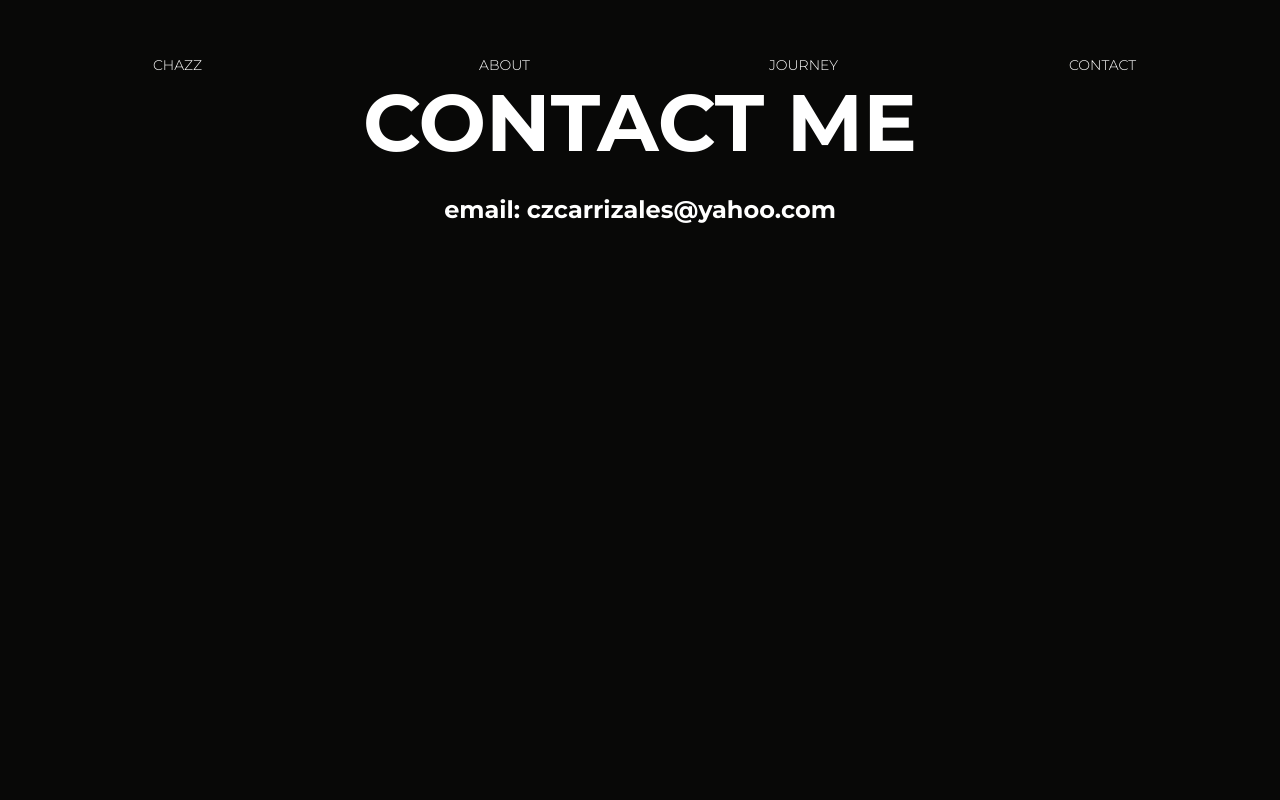
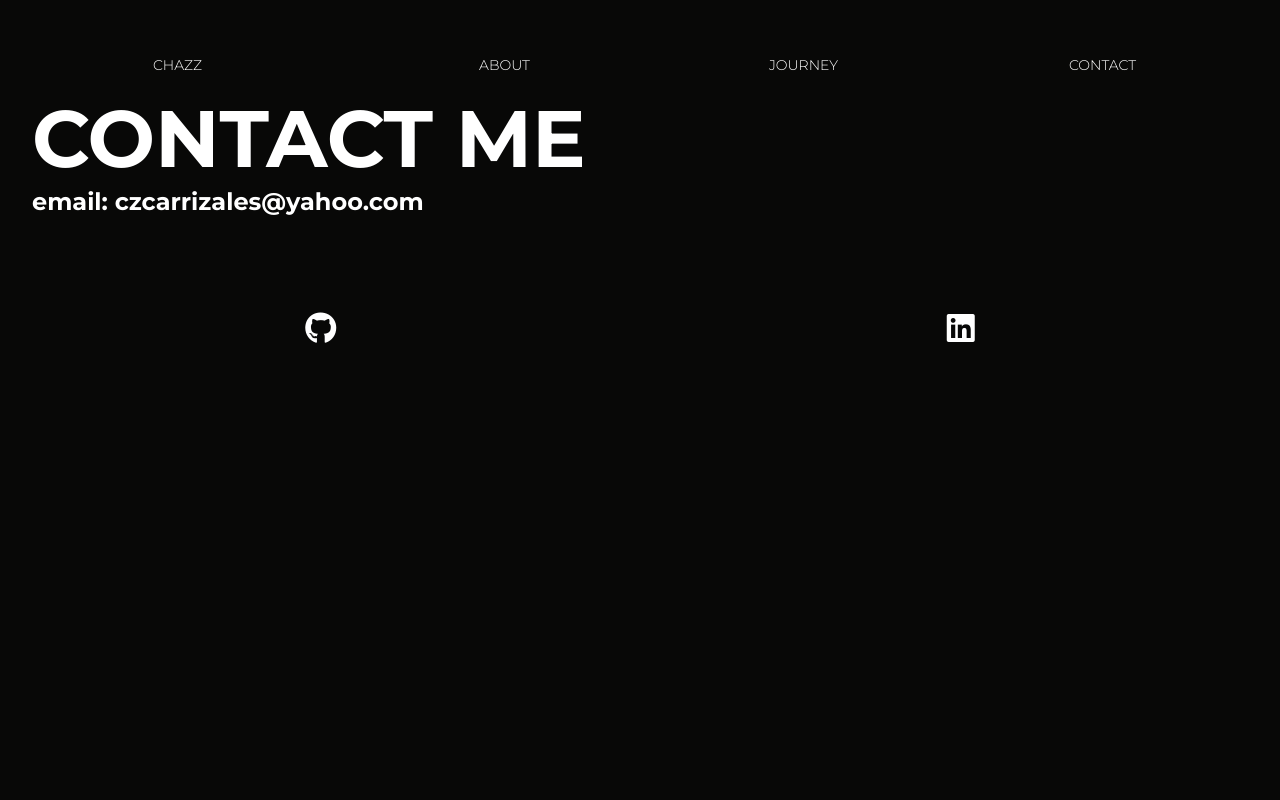
Before and after one commit to czcarrizales/react-portfolio, a React (Create React App) app: page /contact in a window 1280 px wide. Shown: the top 800 px of the page. Built offline with nearby package versions, Linux system fonts and the light colour scheme.

Commit message:
add margin to contact container

```diff
--- a/src/css/Contact.css
+++ b/src/css/Contact.css
@@ -1,8 +1,5 @@
 .contact-container {
-    text-align: center;
-    height: 100vh;
+    margin-top: 1em;
+    margin-left: 2em;
+    margin-right: 2em;
 }
-
-.contact-container h2 {
-    margin-top: 1em;
-}
```
